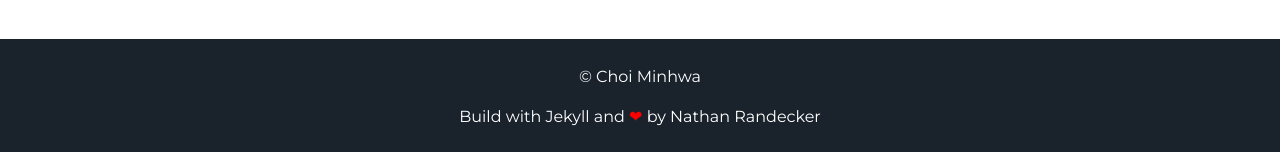
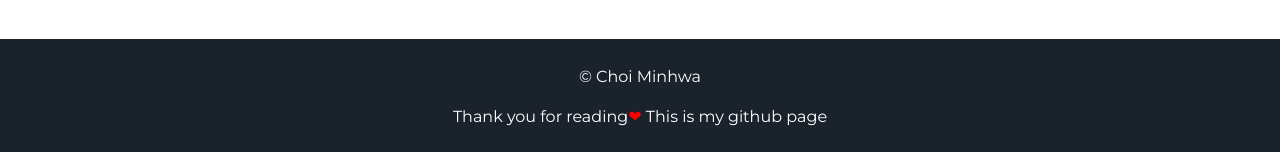
Before and after one commit to alsghk05/alsghk05.github.io, a Jekyll site: the page built from index.html, in a window 1280 px wide and 900 px high, scrolled down 1723 px. Shown: the part 745-897 px from the top of the window. Built offline with Jekyll 4.4.1, drawn with Linux system fonts in a browser that asks for light colours.

Commit message:
Update footer.html

```diff
--- a/_includes/footer.html
+++ b/_includes/footer.html
@@ -1,6 +1,6 @@
 <footer class="footer">
     <p>&copy; {{site.username}}</p>
-    <p>Build with Jekyll and <span class="love">❤</span> by <a href="https://github.com/nrandecker">Nathan Randecker</a></p>
+    <p>Thank you for reading<span class="love">❤</span> This is <a href="https://github.com/nrandecker">my github page</a></p>
 </footer>
 <script src="//cdn.jsdelivr.net/particles.js/2.0.0/particles.min.js"></script>
 <script src="{{ "/assets/js/sweet-scroll.min.js" | prepend: site.baseurl }}"></script>
```
